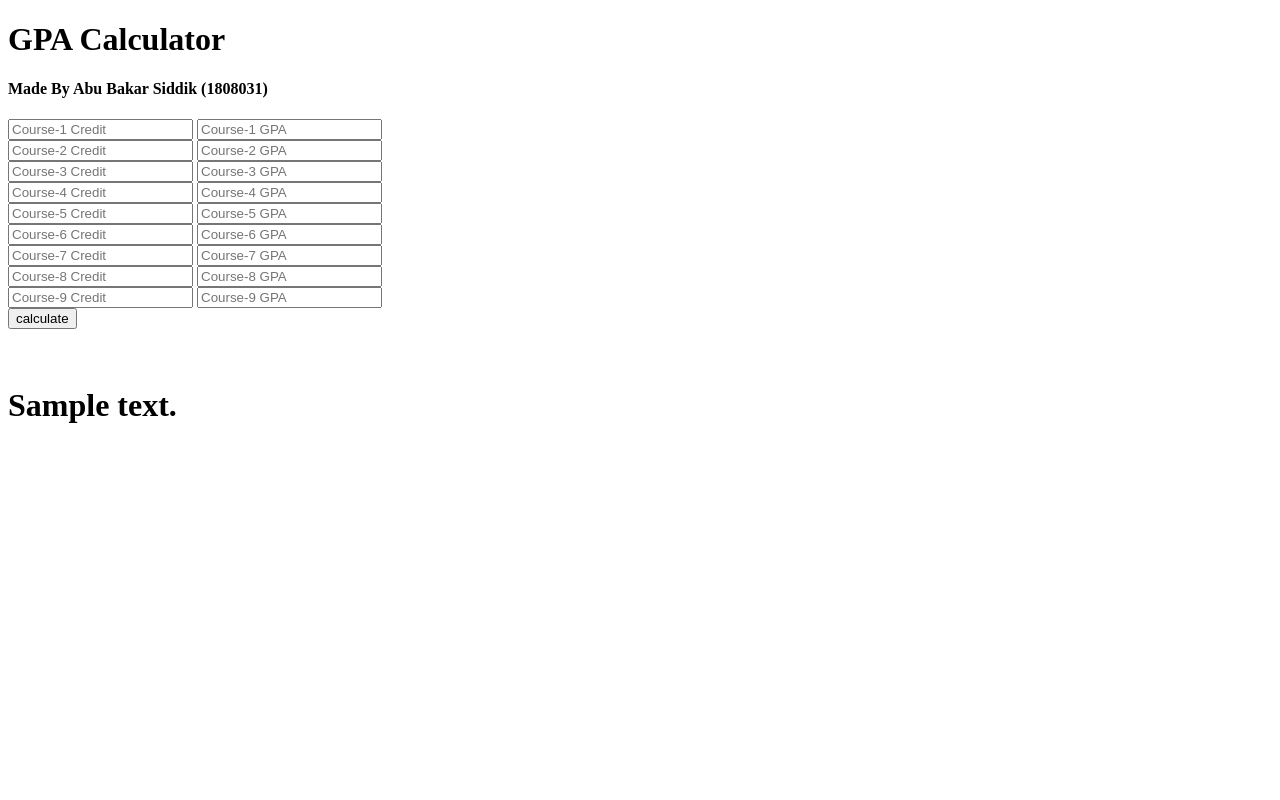
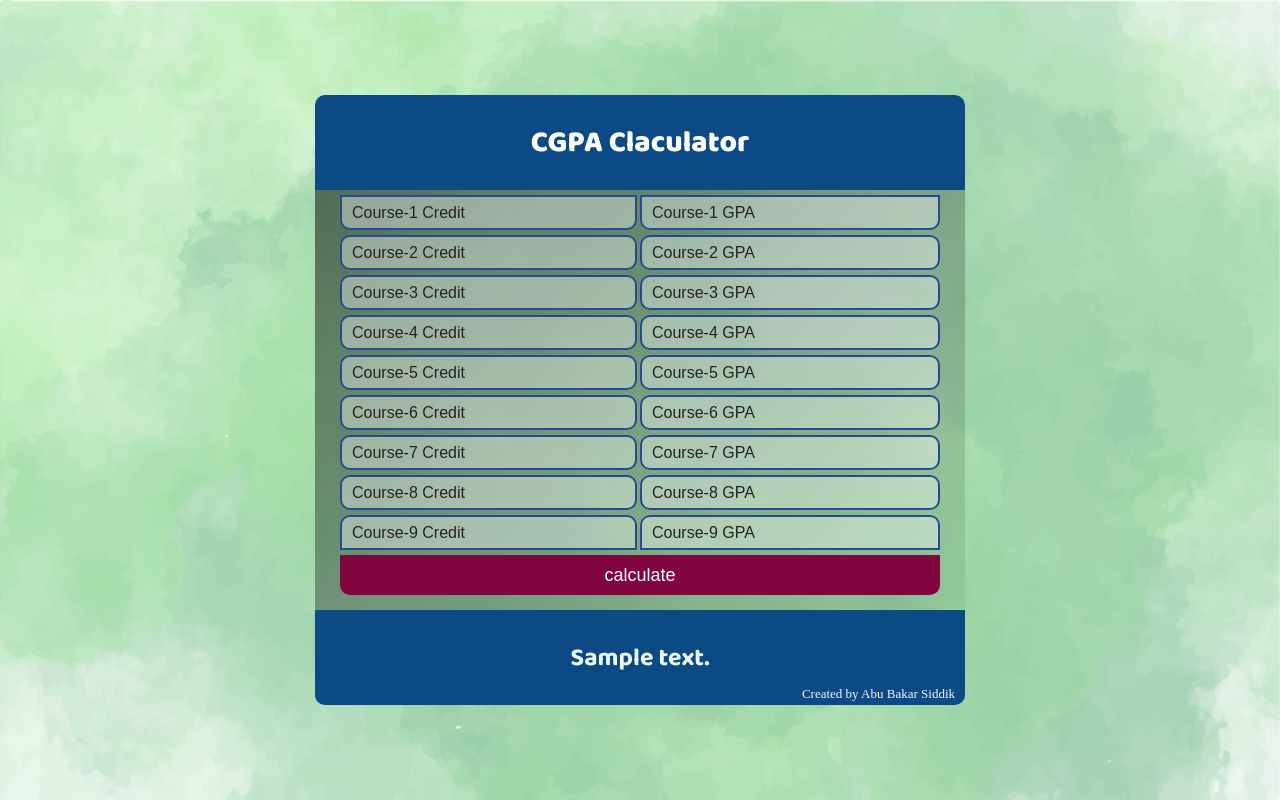
Before and after one commit to Bakar31/SGPA-Calculator, a Flask app: template templates/index.html in a window 1280 px wide. Run offline with Flask 2, Linux system fonts and the light colour scheme; the template is opened without the code that fills it: most values are stand-ins (such as "Sample title", 1, 10 or a date in 2020).

Commit message:
beautify front end

```diff
--- a/templates/index.html
+++ b/templates/index.html
@@ -2,41 +2,233 @@
 <html >
 <head>
   <meta charset="UTF-8">
+  <meta name="viewport" content="width=device-width, initial-scale=1.0">
   <title>Calculate CGPA</title>
+  <style>
+    @import url('https://fonts.googleapis.com/css2?family=Baloo+2:wght@700;800&display=swap');
+    *{
+        padding: 0;
+        margin:0;
+        box-sizing: border-box;
+
+    }
+    body{
+        position: relative;
+        height: 100vh;
+        width: 100vw;
+        display: flex;
+        align-items: center;
+        justify-content: center;
+        background:url("div_back2.jpeg");
+        background-repeat: no-repeat;
+        background-size: 100% 100%;
+
+    }
+    .login{
+        position: relative;
+        height: 610px;
+        width: 650px;
+        display: flex;
+        align-items: center;
+
+        flex-direction: column;
+        backdrop-filter: blur(10px);
+        border-radius: 10px;
+        overflow: hidden;
+        background: linear-gradient(to right bottom,rgba(5, 5, 5, 0.562),transparent);
+    }
+    .name{
+        position:relative;
+        width: 100%;
+        height: 100px;
+        background-color: rgb(11, 74, 133);
+        display: flex;
+        align-items: center;
+        justify-content: center;
+        margin-bottom: 5px;
+        border-radius: 10px 10px 0px 0px;
+    }
+    .name p{
+        position: relative;
+        color: rgb(252, 252, 252);
+        font-size: 30px;
+        font-family: 'Baloo 2', cursive;
+        font-weight: 800;
+    }
+    form{
+        position: relative;
+        height: fit-content;
+        width: 600px;
+        padding: 0;
+        margin:0;
+        display: grid;
+        grid-template-columns: 1fr 1fr;
+        grid-template-rows: repeat(9,40px)
+
+    }
+    input{
+        position: relative;
+        width: 99%;
+        padding-left: 10px;
+        margin-bottom: 5px;
+        padding-right: 10px;
+        border: 2px solid rgb(39, 74, 148);
+        border-radius: 10px;
+        font-size: 16px;
+        background-color: rgba(255, 255, 255, 0.39);
+        outline: none;
+    }
+    button{
+        position: relative;
+        width: 200%;
+        height: 40px;
+        border-radius: 0px 0px 10px 10px;
+        border: none;
+        background-color: rgb(129, 5, 63);
+        color: white;
+
+        font-size: 18px;
+    }
+    input:focus{
+        background-color: rgb(11, 104, 180);
+        color: aliceblue;
+    }
+    input::placeholder{
+        font-size: 16px;
+        color: rgb(36, 35, 35);
+    }
+    input:nth-child(1){
+        border-radius: 0px 0px 10px 10px;
+    }
+    input:nth-child(2){
+        border-radius: 0px 0px 10px 10px;
+    }
+    input:nth-child(17){
+        border-radius: 10px 10px 0px 0px;
+
+
+    }
+    input:nth-child(18){
+        border-radius: 10px 10px 0px 0px;
+
+    }
+    input:nth-child(even){
+        width: 100%;
+    }
+    .result{
+        position: relative;
+        bottom:0;
+        align-items: center;
+        justify-content: center;
+        display: flex;
+        height: 100px;
+        margin-top:15px;
+        background-color: rgb(11, 74, 133);
+        width: 100%;
+    }
+    button:hover{
+        background-color: rgb(163, 39, 97);
+    }
+    .result h1{
+        font-size: 25px;
+        color: aliceblue;
+        font-family: 'Baloo 2', cursive;
+        font-weight: 700;
+    }
+    .result p{
+        position: absolute;
+        bottom: 3px;
+        right: 10px;
+        color: aliceblue;
+        font-size: 13px;
+
+    }
+    @media only screen and (max-width:420px)
+    {
+        .login{
+            position: relative;
+            height: 100%;
+            width: 100%;
+        }
+        form{
+            display: grid;
+            position: relative;
+            width: 100%;
+            margin-top: 20px;
+            overflow-y: scroll;
+            padding-left: 10px;
+            padding-right: 10px;
+            grid-gap: 5px;
+        }
+        input{
+            height: 40px;
+            width: 100%;
+            border-radius: 10px;
+
+        }
+        .result{
+            position: absolute;
+            bottom:0;
+        }
+        button{
+            width: 200%;
+            border-radius: 10px;
+            margin-top: 10px;
+        }
+        input:nth-child(1){
+            border-radius: 10px 10px 10px 10px;
+        }
+        input:nth-child(2){
+            border-radius: 10px 10px 10px 10px;
+        }
+        input:nth-child(17){
+            border-radius: 10px 10px 10px 10px;
+
+
+        }
+        input:nth-child(18){
+            border-radius: 10px 10px 10px 10px;
+
+        }
+    }
+
+  </style>
 </head>
 
 <body>
  <div class="login">
-	<h1>GPA Calculator</h1>
-    <h4>Made By Abu Bakar Siddik (1808031)</h4>
-
+     <div class="name">
+         <p>CGPA Claculator</p>
+     </div>
      <!-- Main Input For Receiving Query to our ML -->
     <form action="{{ url_for('predict')}}"method="post">
     	<input type="text" name="Course-1 Credit" placeholder="Course-1 Credit" required="required" />
-        <input type="text" name="Course-1 GPA" placeholder="Course-1 GPA" required="required" /><br>
+        <input type="text" name="Course-1 GPA" placeholder="Course-1 GPA" required="required" />
 		<input type="text" name="Course-2 Credit" placeholder="Course-2 Credit" required="required" />
-        <input type="text" name="Course-2 GPA" placeholder="Course-2 GPA" required="required" /><br>
+        <input type="text" name="Course-2 GPA" placeholder="Course-2 GPA" required="required" />
         <input type="text" name="Course-3 Credit" placeholder="Course-3 Credit" required="required" />
-		<input type="text" name="Course-3 GPA" placeholder="Course-3 GPA" required="required" /><br>
+		<input type="text" name="Course-3 GPA" placeholder="Course-3 GPA" required="required" />
         <input type="text" name="Course-4 Credit" placeholder="Course-4 Credit" required="required" />
-        <input type="text" name="Course-4 GPA" placeholder="Course-4 GPA" required="required" /><br>
+        <input type="text" name="Course-4 GPA" placeholder="Course-4 GPA" required="required" />
 		<input type="text" name="Course-5 Credit" placeholder="Course-5 Credit" required="required" />
-        <input type="text" name="Course-5 GPA" placeholder="Course-5 GPA" required="required" /><br>
+        <input type="text" name="Course-5 GPA" placeholder="Course-5 GPA" required="required" />
         <input type="text" name="Course-6 Credit" placeholder="Course-6 Credit" required="required" />
-		<input type="text" name="Course-6 GPA" placeholder="Course-6 GPA" required="required" /><br>
+		<input type="text" name="Course-6 GPA" placeholder="Course-6 GPA" required="required" />
         <input type="text" name="Course-7 Credit" placeholder="Course-7 Credit" required="required" />
-        <input type="text" name="Course-7 GPA" placeholder="Course-7 GPA" required="required" /><br>
+        <input type="text" name="Course-7 GPA" placeholder="Course-7 GPA" required="required" />
 		<input type="text" name="Course-8 Credit" placeholder="Course-8 Credit" required="required" />
-        <input type="text" name="Course-8 GPA" placeholder="Course-8 GPA" required="required" /><br>
+        <input type="text" name="Course-8 GPA" placeholder="Course-8 GPA" required="required" />
         <input type="text" name="Course-9 Credit" placeholder="Course-9 Credit" required="required" />
-		<input type="text" name="Course-9 GPA" placeholder="Course-9 GPA" required="required" /><br>
+		<input type="text" name="Course-9 GPA" placeholder="Course-9 GPA" required="required" />
 
         <button type="submit" class="btn btn-primary btn-block btn-large">calculate</button>
     </form>
 
-   <br>
-   <br>
-   <h1>{{ prediction_text }}</h1>
+
+   <div class="result">
+    <h1>{{ prediction_text }}</h1>
+    <p>Created by Abu Bakar Siddik</p>
+   </div>
 
  </div>
 
```
Also changed, not shown: templates/div_back2.jpeg (added).
